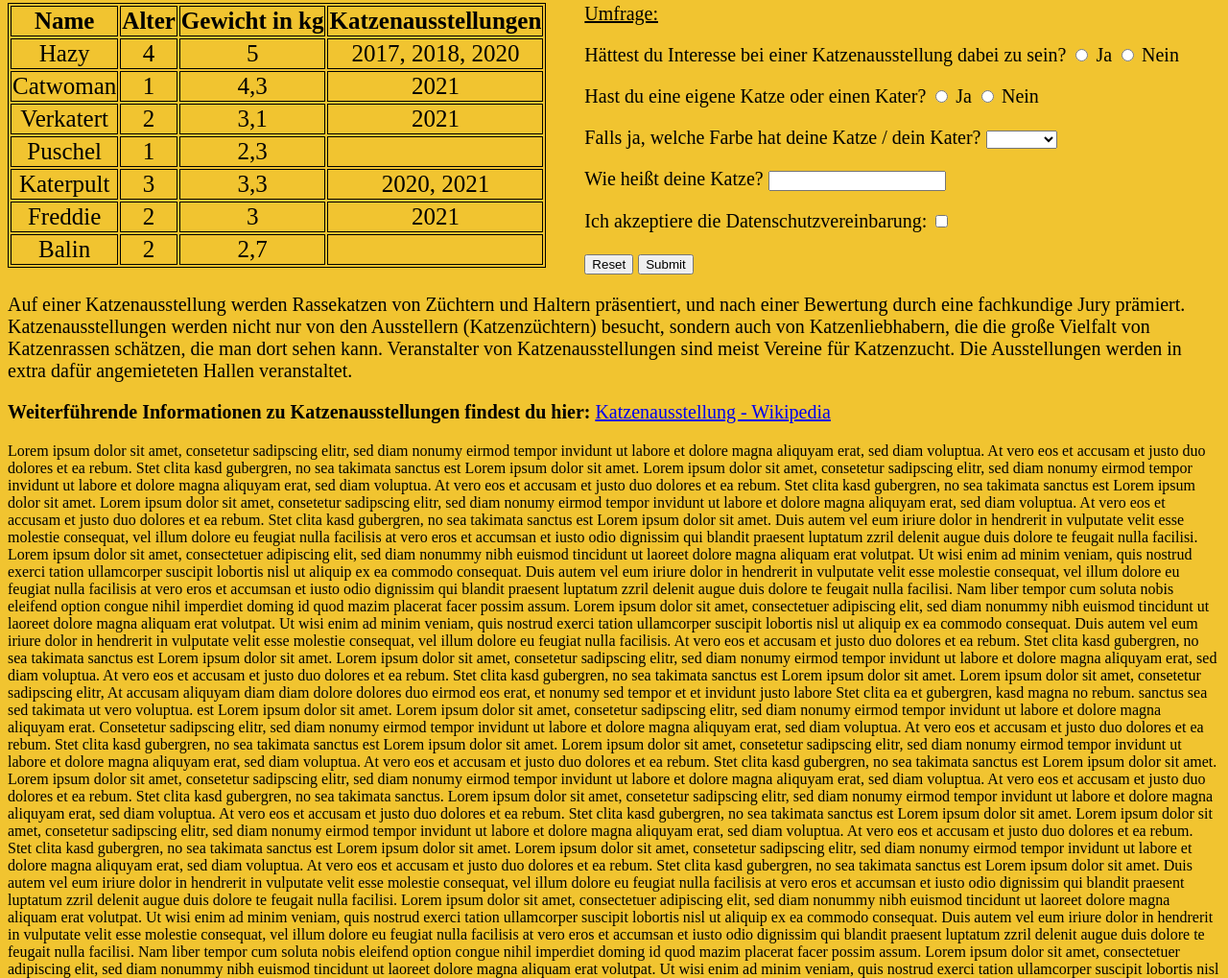
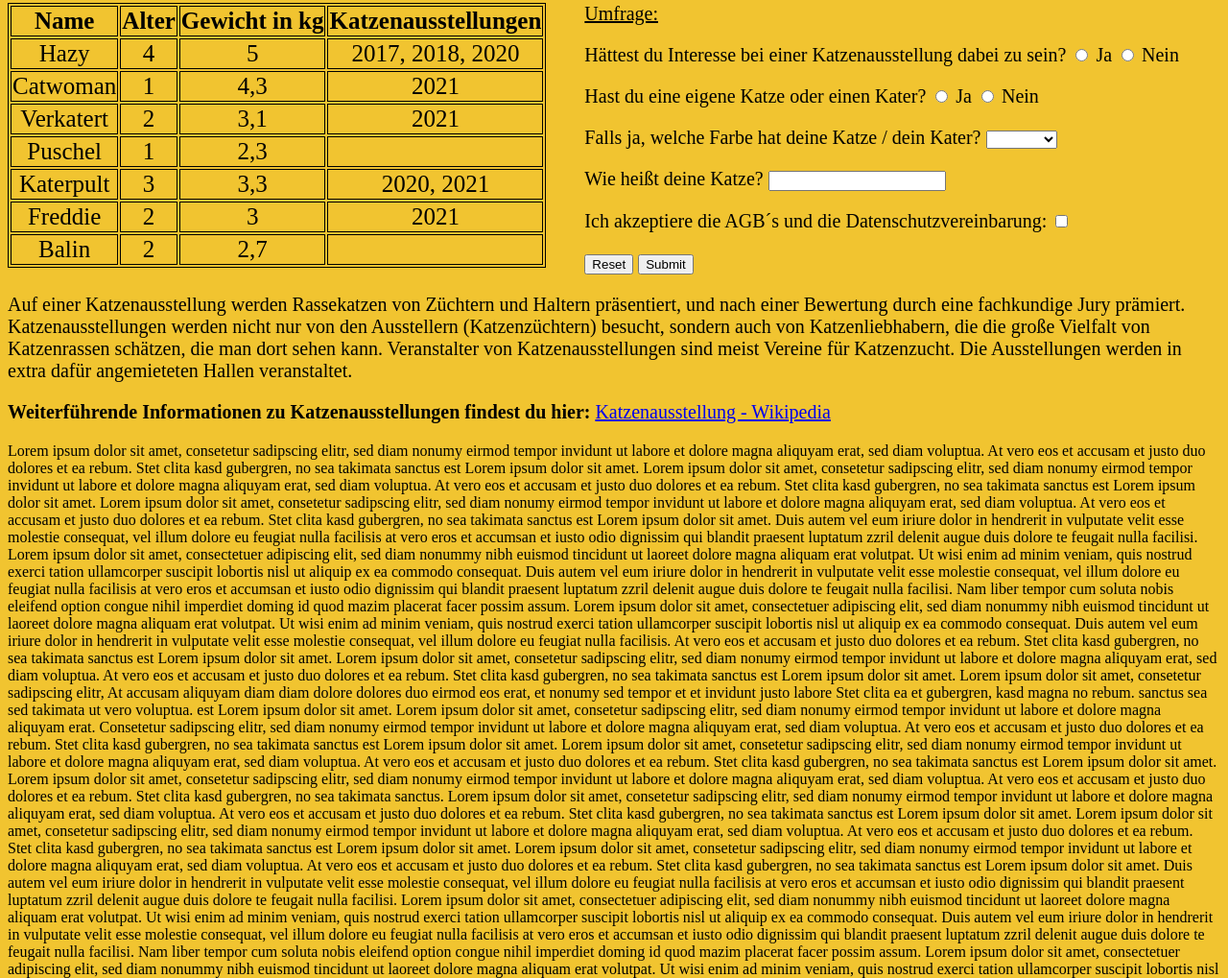
Before and after one commit to MarioSchenkewitz/Web-Prog-G1, a plain HTML site: page Aufgabe1/Oskar/Oskar.html in a window 1280 px wide. Shown: the part 2143-3162 px from the top of the page at 96% size. Drawn offline with Linux system fonts and the light colour scheme.

Commit message:
Kleine textuelle Änderungen

```diff
--- a/Aufgabe1/Oskar/Oskar.html
+++ b/Aufgabe1/Oskar/Oskar.html
@@ -265,8 +265,8 @@
                 <input type="text" id="stadt" name="katzenname">
             </p>
             <p>
-                Ich akzeptiere die Datenschutzvereinbarung:
-                <input type="checkbox" id="datenschutz" name="datenschutz">
+                Ich akzeptiere die AGB´s und die Datenschutzvereinbarung:
+                <input type="checkbox" id="datenschutz" name="datenschutz" required>
             </p>
             <button>Reset</button>
             <button>Submit</button>
```
Also changed, not shown: Aufgabe1/index.html (+1 -1 lines).
